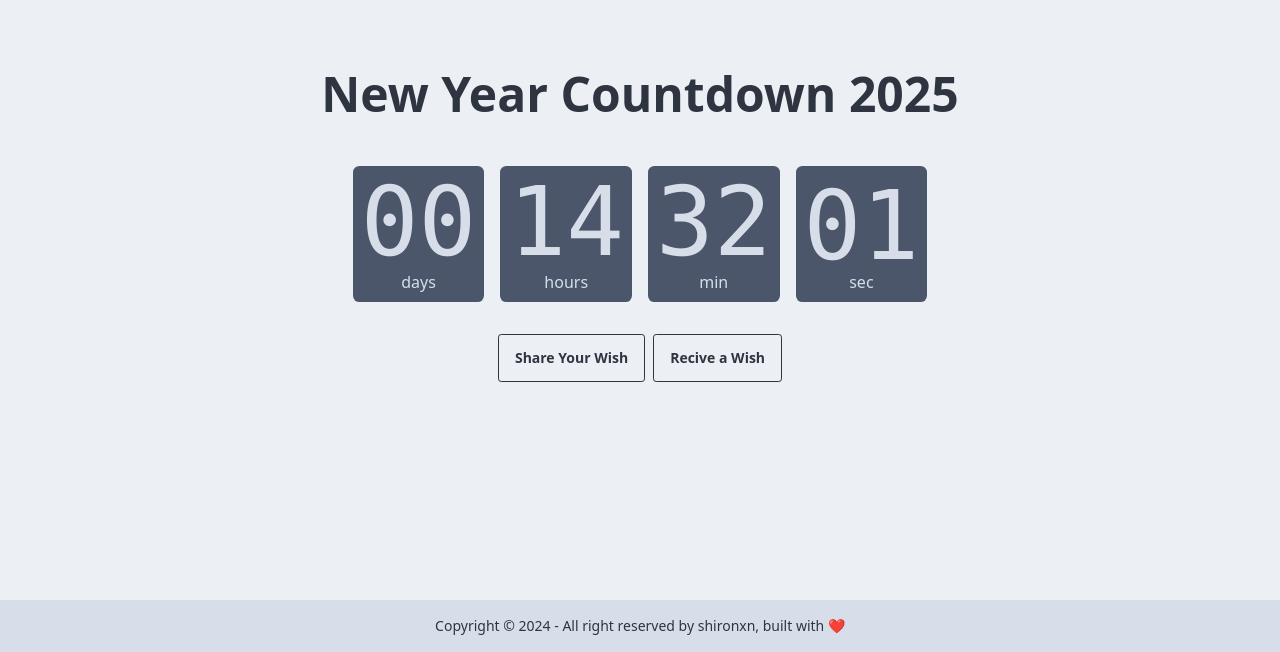
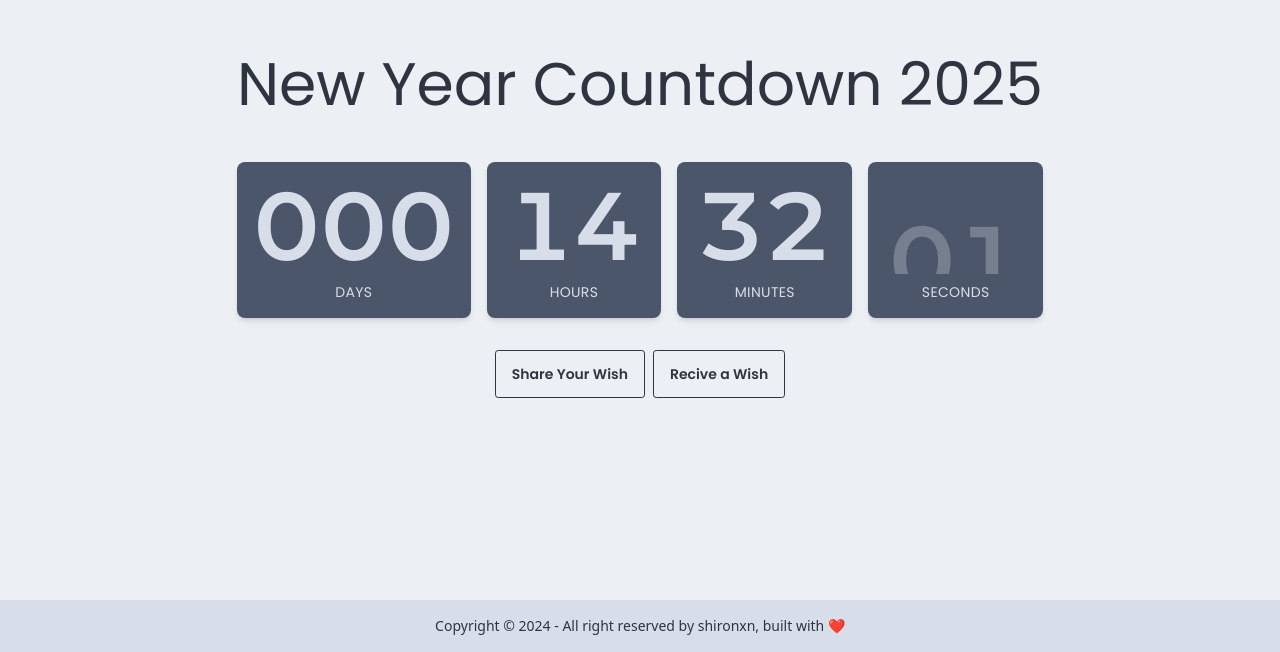
Before and after one commit to shironxn/hellonewyear, a Next.js app: page / in a window 1280 px wide. Shown: the part 148-800 px from the top of the page. Built offline with nearby package versions, Linux system fonts and the light colour scheme; no server answers; the database is empty.

Commit message:
chore: update countdown and font

```diff
--- a/src/app/layout.tsx
+++ b/src/app/layout.tsx
@@ -1,17 +1,20 @@
 import type { Metadata } from "next";
-import { Geist, Geist_Mono } from "next/font/google";
+import { Montserrat } from "next/font/google";
+import { Poppins } from "next/font/google";
 import "./globals.css";
 import { Footer } from "@/components/footer";
 
-const geistSans = Geist({
-  variable: "--font-geist-sans",
+const montserrat = Montserrat({
   subsets: ["latin"],
-});
+  variable: "--font-montserrat",
+  weight: ["400", "600", "700"]
+})
 
-const geistMono = Geist_Mono({
-  variable: "--font-geist-mono",
+const poppins = Poppins({
   subsets: ["latin"],
-});
+  variable: "--font-poppins",
+  weight: ["400", "600", "700"]
+})
 
 export const metadata: Metadata = {
   title: "Hello New Year",
@@ -27,7 +30,7 @@ export default function RootLayout({
   return (
     <html lang="en" data-theme="nord">
       <body
-        className={`${geistSans.variable} ${geistMono.variable} antialiased flex flex-col items-center min-h-screen`}
+        className={`${poppins.variable} ${montserrat.variable} antialiased flex flex-col items-center min-h-screen`}
       >
         {children}
         <Footer />
--- a/src/app/page.tsx
+++ b/src/app/page.tsx
@@ -1,6 +1,6 @@
-import { Countdown } from "@/components/countdown";
 import { CreateWishModal, GetWishModal } from "@/components/wish";
 import { getWishes } from "./actions";
+import Countdown from "@/components/countdown";
 
 export default async function Home() {
   const data = await getWishes();
@@ -14,9 +14,9 @@ export default async function Home() {
   });
 
   return (
-    <div className="container flex flex-col items-center m-auto gap-8">
+    <div className="container flex flex-col items-center m-auto gap-8 font-poppins">
       <div className="flex justify-center flex-col gap-8">
-        <h1 className="text-5xl font-bold mb-4 text-center">
+        <h1 className="text-6xl font-medium mb-4 text-center">
           New Year Countdown {new Date().getFullYear() + 1}
         </h1>
         <Countdown />
--- a/src/components/countdown.tsx
+++ b/src/components/countdown.tsx
@@ -1,79 +1,109 @@
 "use client";
 
-import { useState, useEffect } from "react";
+import { useAnimate } from "framer-motion";
+import { useEffect, useRef, useState, useCallback } from "react";
 
-export function Countdown() {
-  const [timeLeft, setTimeLeft] = useState<{
-    days: string;
-    hours: string;
-    minutes: string;
-    seconds: string;
-  }>({ days: "00", hours: "00", minutes: "00", seconds: "00" });
+const COUNTDOWN_FROM = `${new Date().getFullYear() + 1}-01-01`;
+
+const SECOND = 1000;
+const MINUTE = SECOND * 60;
+const HOUR = MINUTE * 60;
+const DAY = HOUR * 24;
+
+type Units = "Day" | "Hour" | "Minute" | "Second";
+
+const Countdown = () => {
+  return (
+    <div className="mx-auto flex w-full items-center gap-4 text-neutral-content">
+      <CountdownItem unit="Day" text="days" />
+      <CountdownItem unit="Hour" text="hours" />
+      <CountdownItem unit="Minute" text="minutes" />
+      <CountdownItem unit="Second" text="seconds" />
+    </div>
+  );
+};
+
+const CountdownItem = ({ unit, text }: { unit: Units; text: string }) => {
+  const { ref, time } = useTimer(unit);
+
+  return (
+    <div className="w-full flex flex-col items-center justify-center gap-2 rounded-lg bg-neutral p-4 shadow-md">
+      <div className="relative w-full overflow-hidden text-center">
+        <span
+          ref={ref}
+          className="block text-5xl font-montserrat tabular-nums font-semibold md:text-7xl lg:text-8xl"
+        >
+          {time}
+        </span>
+      </div>
+      <span className="text-sm font-poppins font-medium uppercase tracking-wide">
+        {text}
+      </span>
+    </div>
+
+  );
+};
+
+export default Countdown;
+
+const useTimer = (unit: Units) => {
+  const [ref, animate] = useAnimate();
+
+  const intervalRef = useRef<ReturnType<typeof setInterval> | null>(null);
+  const timeRef = useRef<string>("000");
+
+  const [time, setTime] = useState<string>("000");
+
+  const calculateInitialTime = useCallback((): string => {
+    const end = new Date(COUNTDOWN_FROM);
+    const now = new Date();
+    const distance = +end - +now;
+
+    let newTime = 0;
+
+    if (unit === "Day") {
+      newTime = Math.floor(distance / DAY);
+    } else if (unit === "Hour") {
+      newTime = Math.floor((distance % DAY) / HOUR);
+    } else if (unit === "Minute") {
+      newTime = Math.floor((distance % HOUR) / MINUTE);
+    } else {
+      newTime = Math.floor((distance % MINUTE) / SECOND);
+    }
+
+    return unit === "Day" ? `${newTime}`.padStart(3, "0") : `${newTime}`.padStart(2, "0");
+  }, [unit]);
+
+  const handleCountdown = useCallback(async () => {
+    const formattedTime = calculateInitialTime();
+
+    if (formattedTime !== timeRef.current) {
+      await animate(
+        ref.current,
+        { y: ["0%", "50%"], opacity: [1, 0] },
+        { duration: 0.35 }
+      );
+
+      timeRef.current = formattedTime;
+      setTime(formattedTime);
+
+      await animate(
+        ref.current,
+        { y: ["-50%", "0%"], opacity: [0, 1] },
+        { duration: 0.35 }
+      );
+    }
+  }, [animate, calculateInitialTime, ref]);
 
   useEffect(() => {
-    const targetDate = new Date(
-      `January 1, ${new Date().getFullYear() + 1} 00:00:00`,
-    ).getTime();
+    const initialTime = calculateInitialTime();
+    timeRef.current = initialTime;
+    setTime(initialTime);
 
-    const updateCountdown = () => {
-      const now = new Date().getTime();
-      const difference = targetDate - now;
+    intervalRef.current = setInterval(handleCountdown, 1000);
 
-      if (difference <= 0) {
-        setTimeLeft({ days: "00", hours: "00", minutes: "00", seconds: "00" });
-        return;
-      }
+    return () => clearInterval(intervalRef.current || undefined);
+  }, [calculateInitialTime, handleCountdown]);
 
-      const formatTime = (time: number) => String(time).padStart(2, "0");
-
-      setTimeLeft({
-        days: formatTime(Math.floor(difference / (1000 * 60 * 60 * 24))),
-        hours: formatTime(Math.floor((difference / (1000 * 60 * 60)) % 24)),
-        minutes: formatTime(Math.floor((difference / (1000 * 60)) % 60)),
-        seconds: formatTime(Math.floor((difference / 1000) % 60)),
-      });
-    };
-
-    updateCountdown();
-    const interval = setInterval(updateCountdown, 1000);
-
-    return () => clearInterval(interval);
-  }, []);
-
-  return (
-    <div className="grid grid-flow-col gap-4 text-center items-center justify-center auto-cols-max">
-      <div className="flex flex-col p-2 bg-neutral rounded-box text-neutral-content">
-        <span className="countdown font-mono text-5xl md:text-8xl">
-          <span style={{ "--value": timeLeft.days } as React.CSSProperties}>
-            {timeLeft.days}
-          </span>
-        </span>
-        <span>days</span>
-      </div>
-      <div className="flex flex-col p-2 bg-neutral rounded-box text-neutral-content">
-        <span className="countdown font-mono text-5xl md:text-8xl">
-          <span style={{ "--value": timeLeft.hours } as React.CSSProperties}>
-            {timeLeft.hours}
-          </span>
-        </span>
-        <span>hours</span>
-      </div>
-      <div className="flex flex-col p-2 bg-neutral rounded-box text-neutral-content">
-        <span className="countdown font-mono text-5xl md:text-8xl">
-          <span style={{ "--value": timeLeft.minutes } as React.CSSProperties}>
-            {timeLeft.minutes}
-          </span>
-        </span>
-        <span>min</span>
-      </div>
-      <div className="flex flex-col p-2 bg-neutral rounded-box text-neutral-content">
-        <span className="countdown font-mono text-5xl md:text-8xl">
-          <span style={{ "--value": timeLeft.seconds } as React.CSSProperties}>
-            {timeLeft.seconds}
-          </span>
-        </span>
-        <span>sec</span>
-      </div>
-    </div>
-  );
-}
+  return { ref, time };
+};
--- a/tailwind.config.ts
+++ b/tailwind.config.ts
@@ -20,6 +20,10 @@ export default {
         background: "var(--background)",
         foreground: "var(--foreground)",
       },
+      fontFamily: {
+        montserrat: ['var(--font-montserrat)', 'sans-serif'],
+        poppins: ['var(--font-poppins)', 'sans-serif'],
+      },
     },
   },
   daisyui: {
```
